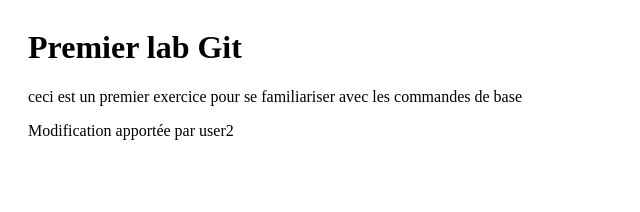
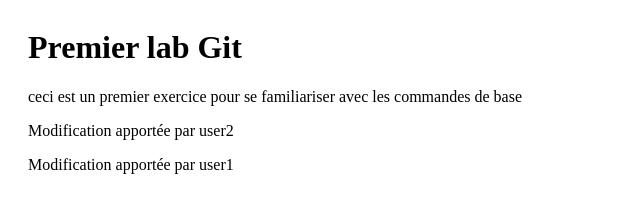
Before and after one commit to mehdi-mtir/demo2-git, a plain HTML site: page index.html in a window 1280 px wide. Shown: the top 212 px of the page, without its empty margins (0-640 px from the left). Drawn offline with Linux system fonts and the light colour scheme.

Commit message:
Nouvelle modification apportée par user 1

```diff
--- a/index.html
+++ b/index.html
@@ -12,6 +12,8 @@
         <p>ceci est un premier exercice pour se familiariser avec les commandes de base</p>
 
         <p>Modification apportée par user2</p>
+
+        <p>Modification apportée par user1</p>
     </div>
 </body>
 </html>
```
